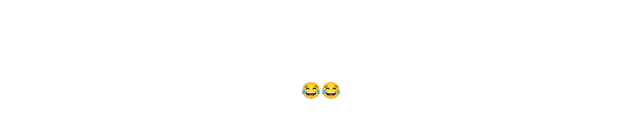
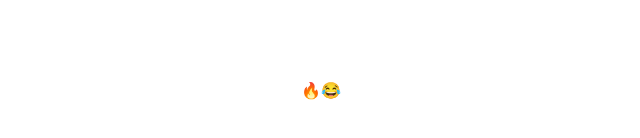
Before and after one commit to MahindraGamini/emoji-animations, a React (Vite) app: page / in a window 1280 px wide. Shown: the part 310-448 px from the top of the page, without its empty margins (319-959 px from the left). Built offline with nearby package versions, Linux system fonts and the light colour scheme.

Commit message:
again-fix

```diff
--- a/src/App.tsx
+++ b/src/App.tsx
@@ -7,7 +7,7 @@ function App() {
 
   return (
     <div className="flex items-center justify-center min-h-screen">
-      <EmojiPop emoji="😂😂" count={5} />
+      <EmojiPop emoji="🔥😂" count={5} />
     </div>
   )
 }
--- a/src/EmojiPop.tsx
+++ b/src/EmojiPop.tsx
@@ -12,7 +12,7 @@ type EmojiItem = {
   y: number
 }
 
-export function EmojiPop({ emoji = "🔥", count = 6 }: EmojiPopProps) {
+export function EmojiPop({ emoji,count}: EmojiPopProps) {
   const [items, setItems] = useState<EmojiItem[]>([])
 
   const pop = () => {
```
